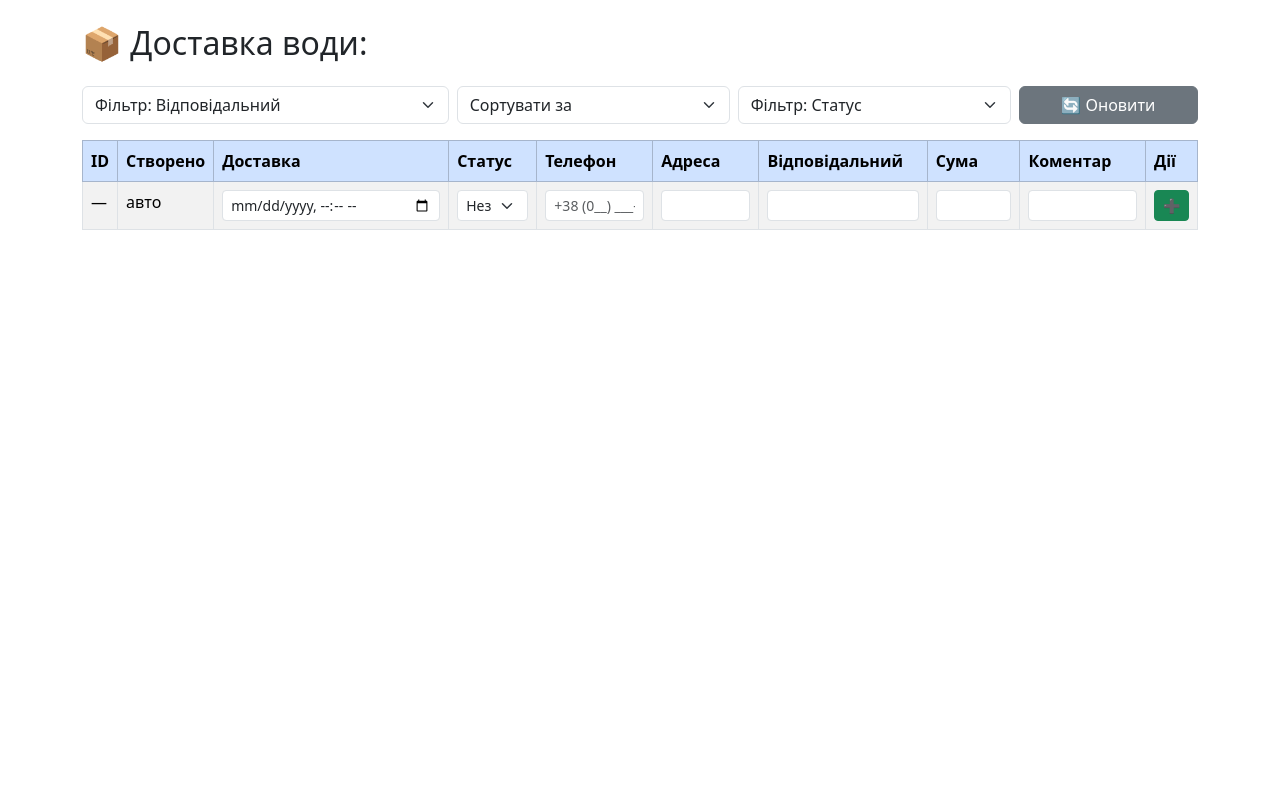
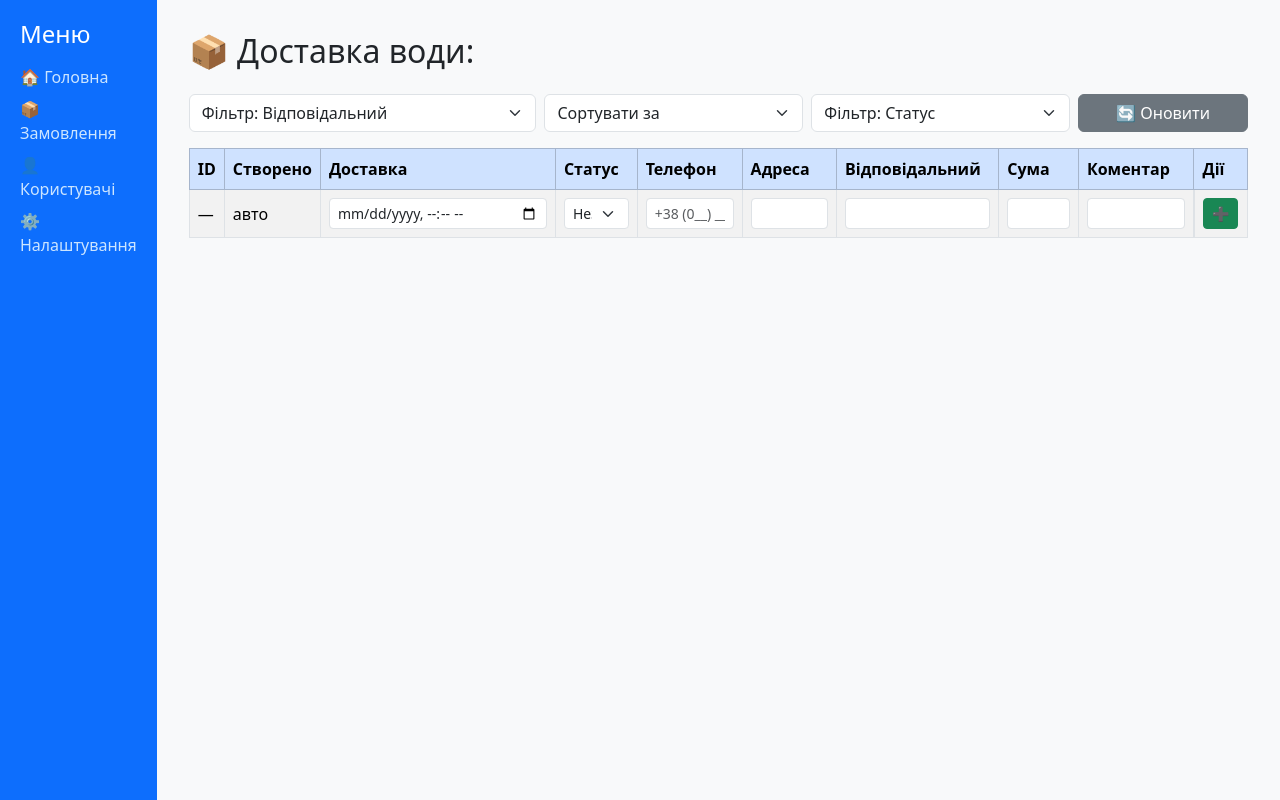
Before and after one commit to andMp/reposPythonPyCharm, a Python web app: template dost_wodi/my_site/templates/main/index.html in a window 1280 px wide. Run offline with Jinja, Linux system fonts and the light colour scheme; the template is opened without the code that fills it, so the values that code supplies are empty; some libraries are stand-ins or nearby versions.

Commit message:
pokrashenna storinki

```diff
--- a/dost_wodi/my_site/templates/main/index.html
+++ b/dost_wodi/my_site/templates/main/index.html
@@ -6,9 +6,58 @@
     <link href="https://cdn.jsdelivr.net/npm/bootstrap@5.3.3/dist/css/bootstrap.min.css" rel="stylesheet">
     <script src="https://code.jquery.com/jquery-3.6.0.min.js"></script>
     <script src="https://cdnjs.cloudflare.com/ajax/libs/jquery.inputmask/5.0.7/jquery.inputmask.min.js"></script>
+    <style>
+        body {
+            display: flex;
+            min-height: 100vh;
+            margin: 0;
+        }
+        .sidebar {
+            width: 220px;
+            background-color: #0d6efd;
+            color: white;
+            padding: 20px;
+        }
+        .sidebar h4 {
+            color: #fff;
+            margin-bottom: 1rem;
+        }
+        .sidebar a {
+            display: block;
+            color: #cce5ff;
+            margin-bottom: 0.5rem;
+            text-decoration: none;
+        }
+        .sidebar a:hover {
+            color: #ffffff;
+            text-decoration: underline;
+        }
+        .content {
+            flex-grow: 1;
+            padding: 2rem;
+            background-color: #f8f9fa;
+        }
+        td button {
+            vertical-align: middle !important;
+        }
+        td.action-cell {
+            display: flex;
+            justify-content: center;
+            align-items: center;
+            height: 100%;
+            gap: 0.25rem;
+        }
+    </style>
 </head>
 <body>
-<div class="container my-4">
+<div class="sidebar">
+    <h4>Меню</h4>
+    <a href="#">🏠 Головна</a>
+    <a href="#">📦 Замовлення</a>
+    <a href="#">👤 Користувачі</a>
+    <a href="#">⚙️ Налаштування</a>
+</div>
+<div class="content">
     <h2 class="mb-4">📦 Доставка води:</h2>
 
     <div class="row g-2 mb-3">
@@ -53,8 +102,8 @@
         </thead>
         <tbody id="zamovlTableBody">
         <tr id="formRow">
-            <td>—</td>
-            <td>авто</td>
+            <td class="align-middle">—</td>
+            <td class="align-middle">авто</td>
             <td><input type="datetime-local" id="chas_dost" class="form-control form-control-sm"></td>
             <td>
                 <select id="stat" class="form-select form-select-sm">
@@ -67,7 +116,7 @@
             <td><input type="text" id="vidpov" class="form-control form-control-sm"></td>
             <td><input type="number" id="suma" class="form-control form-control-sm" step="0.01" min="0"></td>
             <td><input type="text" id="coment" class="form-control form-control-sm"></td>
-            <td>
+            <td class="action-cell">
                 <button class="btn btn-sm btn-success" onclick="addZamovl()">➕</button>
             </td>
         </tr>
@@ -78,8 +127,8 @@
 <script>
     const apiUrl = "/api/my_site/";
 
-    function applyPhoneMask() {
-        $("#tel").inputmask("+38 (999) 999-99-99");
+    function applyPhoneMaskTo(element) {
+        $(element).inputmask("+38 (999) 999-99-99");
     }
 
     function cleanPhone(raw) {
@@ -90,19 +139,25 @@
     fetch(apiUrl)
         .then(res => res.json())
         .then(data => {
+            console.log("Отримані дані:", data);
+
             const tbody = document.getElementById("zamovlTableBody");
             const formClone = document.getElementById("formRow").cloneNode(true);
             tbody.innerHTML = "";
             tbody.appendChild(formClone);
-                applyPhoneMask();
+            applyPhoneMaskTo("#tel");
 
-                const filterStat = document.getElementById("filterStat").value;
-                const sortBy = document.getElementById("sortBy").value;
-                const filterVidpov = document.getElementById("filterVidpov").value;
+            const filterStatEl = document.getElementById("filterStat");
+            const sortByEl = document.getElementById("sortBy");
+            const filterVidpovEl = document.getElementById("filterVidpov");
+
+            const filterStat = filterStatEl ? filterStatEl.value : "";
+            const sortBy = sortByEl ? sortByEl.value : "";
+            const filterVidpov = filterVidpovEl ? filterVidpovEl.value : "";
             const vidpovSet = new Set();
 
             if (sortBy) {
-                    data.sort((a, b) => a[sortBy] > b[sortBy] ? 1 : -1);
+                data.sort((a, b) => (a[sortBy] > b[sortBy] ? 1 : -1));
             }
 
             data.forEach(item => {
@@ -115,61 +170,60 @@
                     <td>${item.id}</td>
                     <td>${new Date(item.chas_stvor).toLocaleString()}</td>
                     <td>${new Date(item.chas_dost).toLocaleString()}</td>
-                        <td>${item.stat ? '<span class="badge bg-success">Завершено</span>' : '<span class="badge bg-warning text-dark">Незавершено</span>'}</td>
+                    <td>${item.stat ?
+                        '<span class="badge bg-success">Завершено</span>' :
+                        '<span class="badge bg-warning text-dark">Незавершено</span>'}
+                    </td>
                     <td>${item.tel}</td>
                     <td>${item.adresa}</td>
                     <td>${item.vidpov}</td>
                     <td>${item.suma} ₴</td>
                     <td>${item.coment || '—'}</td>
-                        <td>
-                            <button class="btn btn-sm btn-primary me-1" onclick="editZamovl(${item.id})">✏️</button>
+                    <td class="action-cell">
+                        <button class="btn btn-sm btn-primary me-1" onclick='showEditRow(${item.id}, ${JSON.stringify(item).replace(/"/g, "&quot;")})'>✏️</button>
                         <button class="btn btn-sm btn-danger" onclick="deleteZamovl(${item.id})">🗑</button>
                     </td>
                 `;
                 tbody.appendChild(row);
             });
 
-                const vidpovSelect = document.getElementById("filterVidpov");
-                vidpovSelect.innerHTML = '<option value="">Фільтр: Відповідальний</option>';
+            if (filterVidpovEl) {
+                filterVidpovEl.innerHTML = '<option value="">Фільтр: Відповідальний</option>';
                 [...vidpovSet].sort().forEach(name => {
                     const opt = document.createElement("option");
                     opt.value = name;
                     opt.textContent = name;
-                    vidpovSelect.appendChild(opt);
+                    filterVidpovEl.appendChild(opt);
                 });
+            }
+        })
+        .catch(err => {
+            console.error("❌ Помилка при завантаженні:", err);
+            alert("Не вдалося завантажити дані з сервера");
         });
 }
 
-    function getFormData() {
-        return {
-            tel: cleanPhone(document.getElementById("tel").value.trim()),
-            adresa: document.getElementById("adresa").value.trim(),
-            suma: parseFloat(document.getElementById("suma").value),
-            chas_dost: document.getElementById("chas_dost").value,
-            coment: document.getElementById("coment").value.trim(),
-            vidpov: document.getElementById("vidpov").value.trim(),
-            stat: document.getElementById("stat").value === "true"
-        };
-    }
 
     function addZamovl() {
-        const data = getFormData();
-        if (!data.tel.match(/^\+38\d{10}$/)) return alert("📞 Невірний номер телефону");
-        if (!data.adresa) return alert("📍 Вкажіть адресу");
-        if (!data.chas_dost) return alert("🕒 Вкажіть час доставки");
-        if (isNaN(data.suma) || data.suma <= 0) return alert("💰 Вкажіть коректну суму");
-
+        const data = getFormDataFromInputs('');
+        if (!validateFormData(data)) return;
+        console.log("📤 Дані перед POST:", JSON.stringify(data));
         fetch(apiUrl, {
         method: "POST",
         headers: { "Content-Type": "application/json" },
         body: JSON.stringify(data)
     })
-        .then(res => res.json())
+    .then(res => {
+        console.log("POST status:", res.status);
+        return res.json();
+    })
     .then(() => {
         ["tel", "adresa", "suma", "chas_dost", "coment", "vidpov"].forEach(id => document.getElementById(id).value = "");
         document.getElementById("stat").value = "false";
         loadData();
-        });
+    })
+    .catch(err => alert("❌ POST error: " + err.message));
+
     }
 
     function deleteZamovl(id) {
@@ -177,16 +231,59 @@
             .then(() => loadData());
     }
 
-    function editZamovl(id) {
-        const newTel = prompt("Новий номер телефону (у форматі +380...)?", "");
-        if (!newTel) return;
-        const tel = cleanPhone(newTel);
-        if (!tel.match(/^\+38\d{10}$/)) return alert("❌ Формат телефону некоректний");
+    function getFormDataFromInputs(prefix = '') {
+        return {
+            tel: cleanPhone(document.getElementById(prefix + "tel").value.trim()),
+            adresa: document.getElementById(prefix + "adresa").value.trim(),
+            suma: parseFloat(document.getElementById(prefix + "suma").value),
+            chas_dost: document.getElementById(prefix + "chas_dost").value,
+            coment: document.getElementById(prefix + "coment").value.trim(),
+            vidpov: document.getElementById(prefix + "vidpov").value.trim(),
+            stat: document.getElementById(prefix + "stat").value === "true"
+        };
+    }
+
+    function validateFormData(data) {
+        if (!data.tel.match(/^\+380\d{9}$/)) return alert("📞 Невірний номер телефону");
+        if (!data.adresa) return alert("📍 Вкажіть адресу");
+        const rawDate = data.chas_dost;
+        if (!rawDate || !rawDate.includes("T")) return alert("🕒 Невірний час доставки");
+        if (isNaN(data.suma) || data.suma <= 0) return alert("💰 Вкажіть коректну суму");
+        return true;
+    }
+
+    function showEditRow(id, item) {
+        const row = document.querySelector(`#zamovlTableBody tr:nth-child(${id + 1})`);
+        const editRow = document.createElement("tr");
+        editRow.innerHTML =`
+            <td>${id}</td>
+            <td>${new Date(item.chas_stvor).toLocaleString()}</td>
+            <td><input type="datetime-local" id="edit_chas_dost" class="form-control form-control-sm" value="${item.chas_dost.replace('Z', '')}"></td>
+            <td>
+                <select id="edit_stat" class="form-select form-select-sm">
+                    <option value="false" ${!item.stat ? 'selected' : ''}>Незавершено</option>
+                    <option value="true" ${item.stat ? 'selected' : ''}>Завершено</option>
+                </select>
+            </td>
+            <td><input type="text" id="edit_tel" class="form-control form-control-sm" value="${item.tel}"></td>
+            <td><input type="text" id="edit_adresa" class="form-control form-control-sm" value="${item.adresa}"></td>
+            <td><input type="text" id="edit_vidpov" class="form-control form-control-sm" value="${item.vidpov}"></td>
+            <td><input type="number" id="edit_suma" class="form-control form-control-sm" value="${item.suma}" step="0.01" min="0"></td>
+            <td><input type="text" id="edit_coment" class="form-control form-control-sm" value="${item.coment || ''}"></td>
+            <td class="action-cell"><button class="btn btn-sm btn-success" onclick="saveEdit(${id})">✔️</button></td>
+        `;
+        row.replaceWith(editRow);
+        applyPhoneMaskTo("#edit_tel");
+    }
+
+    function saveEdit(id) {
+        const data = getFormDataFromInputs("edit_");
+        if (!validateFormData(data)) return;
 
         fetch(apiUrl + id + "/", {
             method: "PATCH",
             headers: { "Content-Type": "application/json" },
-            body: JSON.stringify({ tel })
+            body: JSON.stringify(data)
         }).then(() => loadData());
     }
 
```
Lines whose indentation alone changed are shown as unchanged.
